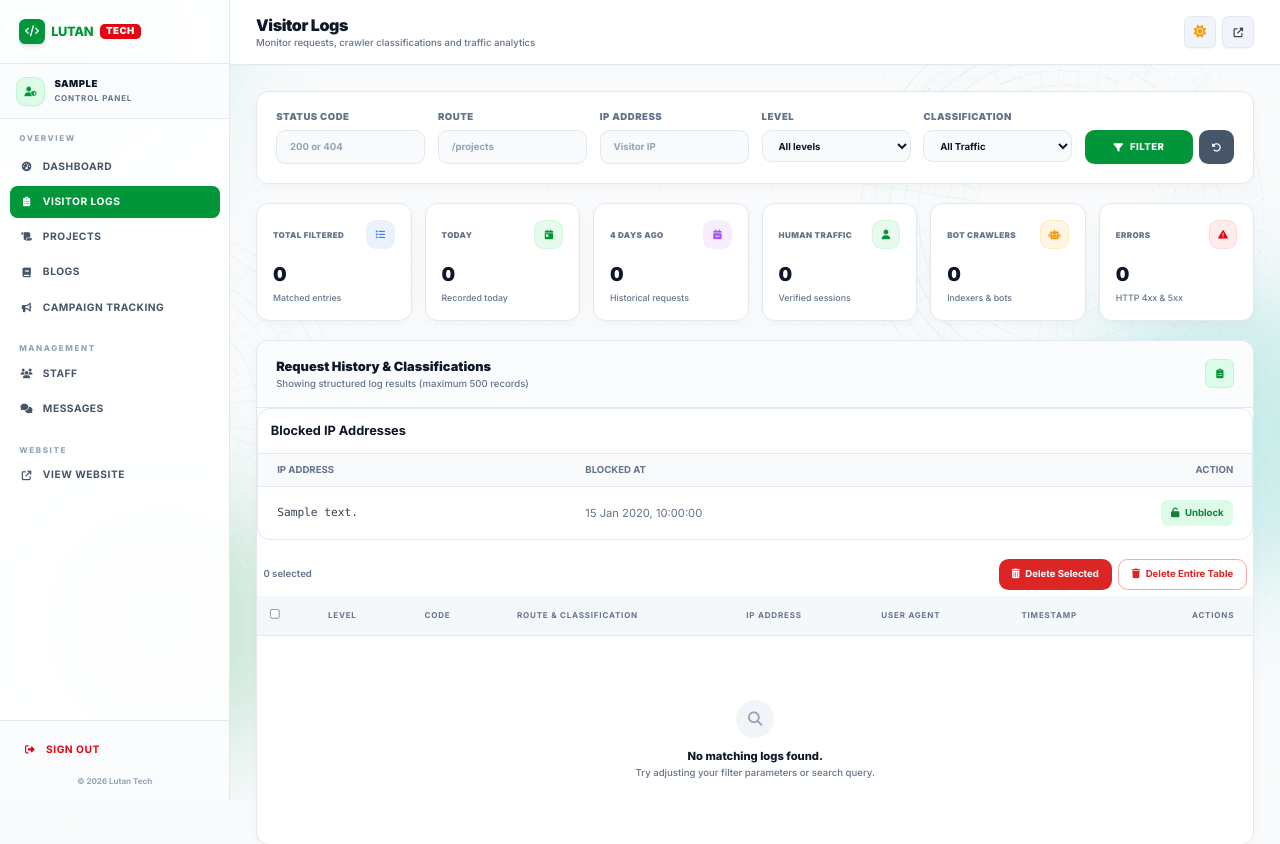
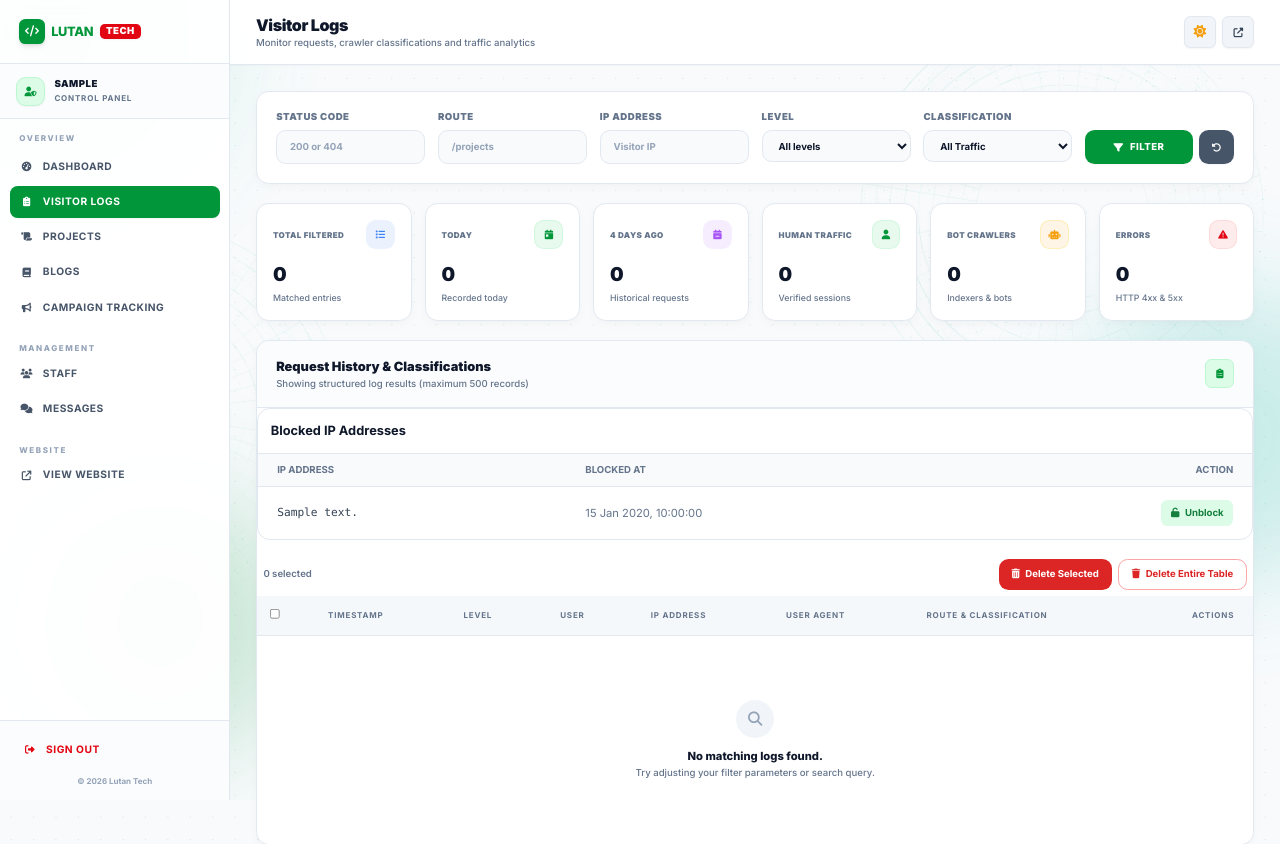
Before and after one commit to LutanTech/lutan-tech, a Flask app: page /cp/logs in a window 1280 px wide. Shown: the top 844 px of the page. Run offline with Flask 3, Linux system fonts and the light colour scheme; the visitor is signed in with stand-in values (Sample User, id 1); data comes from the database, SQL or seed files in the repository; tables that the repository leaves empty hold one stand-in row (values such as "Sample post").

Commit message:
Enhance admin logs functionality by adding traffic type filter and updating log display to include timestamps and user information. Adjust HTML structure for improved readability and user experience.

```diff
--- a/app.py
+++ b/app.py
@@ -672,8 +672,9 @@ def admin_logs():
     route = request.args.get('route', '').strip()
     ip = request.args.get('ip', '').strip()
     level = request.args.get('level', '').strip()
+    traffic_type = request.args.get('traffic_type', '').strip()
 
-    query = Log.query
+    query = Log.query.filter(Log.deleted_at.is_(None))
 
     if code:
         query = query.filter(Log.code == code)
@@ -687,8 +688,10 @@ def admin_logs():
     if level:
         query = query.filter(Log.level == level)
 
-    logs = query.filter(Log.deleted_at.is_(None)).order_by(Log.created_at.desc()).limit(500).all()
+    if traffic_type:
+        query = query.filter(Log.traffic_type == traffic_type)
 
+    logs = query.order_by(Log.created_at.desc()).limit(500).all()
     blocked_ips = BlockedIP.query.order_by(BlockedIP.created_at.desc()).all()
 
     return render_template(
@@ -698,6 +701,7 @@ def admin_logs():
         route=route,
         ip=ip,
         level=level,
+        traffic_type=traffic_type,
         blocked_ips=blocked_ips
     )
 
--- a/templates/admin/logs.html
+++ b/templates/admin/logs.html
@@ -224,32 +224,45 @@
                         <th class="px-4 py-4">
                             <input type="checkbox" id="selectAllLogs" class="rounded cursor-pointer">
                         </th>
+                        <th class="px-6 py-4">Timestamp</th>
                         <th class="px-6 py-4">Level</th>
-                        <th class="px-6 py-4">Code</th>
-                        <th class="px-6 py-4">Route &amp; Classification</th>
+
+                        <th class="px-6 py-4">User</th>
                         <th class="px-6 py-4">IP Address</th>
                         <th class="px-6 py-4">User Agent</th>
-                        <th class="px-6 py-4">Timestamp</th>
+                        <th class="px-6 py-4">Route &amp; Classification</th>
+
                         <th class="px-6 py-4 text-right">Actions</th>
                     </tr>
                 </thead>
                 <tbody class="divide-y divide-slate-200 dark:divide-slate-800/80 text-xs">
                     {% for item in logs %}
                     <tr class="hover:bg-slate-50 dark:hover:bg-slate-800/40 transition-colors">
-                        <td class="px-4 py-4 align-middle">
+                        <td class="p-1 px-4 align-middle hover:bg-green-500 cursor-pointer" onclick="this.querySelector('input').checked=true">
                             <input type="checkbox" class="log-checkbox rounded cursor-pointer" value="{{ item.id }}">
                         </td>
-                        <td class="px-6 py-4 align-middle">
+                        <td class="px-6 py-4 align-middle whitespace-nowrap font-semibold text-slate-500 dark:text-slate-400">
+                            {{ item.created_at.strftime('%d %b %Y, %H:%M:%S') if item.created_at else 'N/A' }}
+                        </td>
+                        <td class="p-1 align-middle">
                             <span class="inline-flex px-2.5 py-1 rounded-md text-[11px] font-black uppercase tracking-wider
                                 {% if item.level == 'success' %}bg-green-100 text-lutan-green dark:bg-green-950/60 dark:text-emerald-400 border border-green-200 dark:border-green-800
                                 {% elif item.level == 'error' %}bg-red-100 text-lutan-red dark:bg-red-950/60 dark:text-red-400 border border-red-200 dark:border-red-800
                                 {% elif item.level == 'warning' %}bg-amber-100 text-amber-800 dark:bg-amber-950/60 dark:text-amber-300 border border-amber-200 dark:border-amber-800
                                 {% else %}bg-blue-100 text-blue-800 dark:bg-blue-950/60 dark:text-blue-300 border border-blue-200 dark:border-blue-800{% endif %}">
-                                {{ item.level|capitalize }}
+                                {{ item.code }}
                             </span>
                         </td>
-                        <td class="px-6 py-4 align-middle font-mono font-black text-slate-900 dark:text-white">{{ item.code or 'N/A' }}</td>
-                        <td class="px-6 py-4 align-middle min-w-[240px]">
+                        <td class="p-1 align-middle font-mono font-black text-slate-900 dark:text-white">{{ item.username }}</td>
+
+                        <td class="p-1 align-middle font-mono font-semibold text-slate-700 dark:text-slate-300 whitespace-nowrap">
+                            {{ item.ip_address or 'Unknown' }}
+                        </td>
+                        <td class="px-6 py-4 align-middle min-w-[220px] max-w-xs text-[11px] font-medium text-slate-500 dark:text-slate-400 truncate" title="{{ item.user_agent }}">
+                            {{ item.user_agent or 'Unknown' }}
+                        </td>
+
+                        <td class="p-1 align-middle min-w-[240px]">
                             <div class="flex items-center flex-wrap gap-1.5 font-mono">
                                 <span class="px-2 py-0.5 rounded bg-slate-100 dark:bg-slate-800 text-[11px] font-black text-slate-800 dark:text-slate-200">{{ item.method or 'GET' }}</span>
                                 <span class="font-bold text-slate-900 truncate dark:text-white break-all max-w-[200px]" title="{{ item.route }} • {{ item.message }}">{{ item.route }}</span>
@@ -261,29 +274,21 @@
                                 </span>
                                 {% else %}
                                 <span class="inline-flex items-center gap-1 px-2 py-0.5 rounded-md text-[10px] font-extrabold bg-green-100 text-lutan-green dark:bg-green-950/60 dark:text-emerald-400 border border-green-200 dark:border-green-800 shadow-xs" title="Human browser session">
-                                    <i class="fas fa-user text-[9px]"></i> Human Session
+                                    <i class="fas fa-user text-[9px]"></i>
                                 </span>
                                 {% if item.username == "GUEST" %}
                                 <span class="inline-flex items-center gap-1 px-2 py-0.5 rounded-md text-[10px] font-extrabold bg-blue-100 text-gray-900 dark:bg-blue-950 dark:text-white border border-blue-200 dark:border-blue-800 shadow-xs" title="GUEST">
-                                    <i class="fas fa-user text-[9px]"></i> GUEST
+                                    <i class="fas fa-user text-[9px]"></i>
                                 </span>
                                 {% else %}
                                 <span class="inline-flex items-center gap-1 px-2 py-0.5 rounded-md text-[10px] font-extrabold bg-orange-100 text-red-400 dark:bg-orange-600 dark:text-white border border-orange-200 dark:border-orange-800 shadow-xs" title="Saved Session">
-                                    <i class="fas fa-gem text-[9px]"></i> {{ item.username or 'Unknown' }}
+                                    <i class="fas fa-gem text-[9px]"></i>
                                 </span>
                                 {% endif %}
                                 {% endif %}
                             </div>
                         </td>
-                        <td class="px-6 py-4 align-middle font-mono font-semibold text-slate-700 dark:text-slate-300 whitespace-nowrap">
-                            {{ item.ip_address or 'Unknown' }}
-                        </td>
-                        <td class="px-6 py-4 align-middle min-w-[220px] max-w-xs text-[11px] font-medium text-slate-500 dark:text-slate-400 truncate" title="{{ item.user_agent }}">
-                            {{ item.user_agent or 'Unknown' }}
-                        </td>
-                        <td class="px-6 py-4 align-middle whitespace-nowrap font-semibold text-slate-500 dark:text-slate-400">
-                            {{ item.created_at.strftime('%d %b %Y, %H:%M:%S') if item.created_at else 'N/A' }}
-                        </td>
+
                         <td class="px-6 py-4 align-middle">
                             <div class="flex items-center justify-end gap-2">
                                 {% if item.ip_address %}
```
